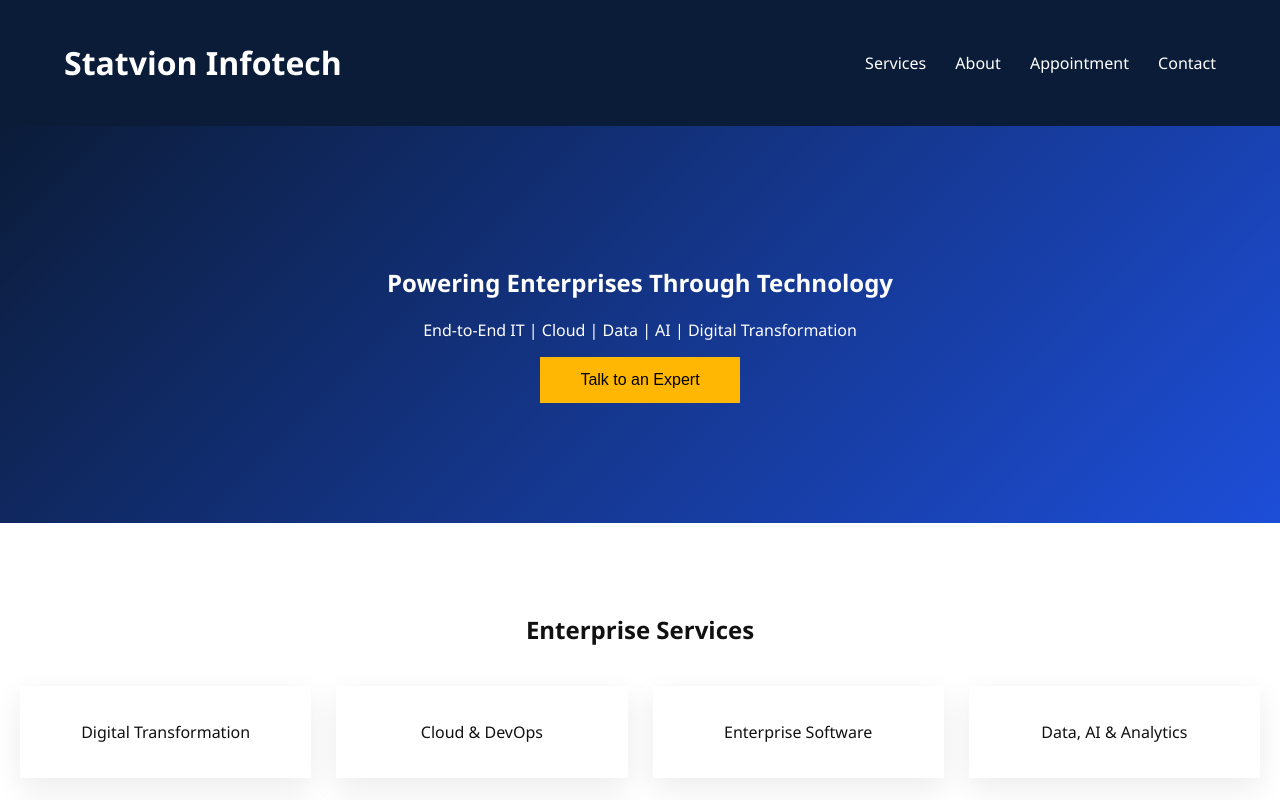
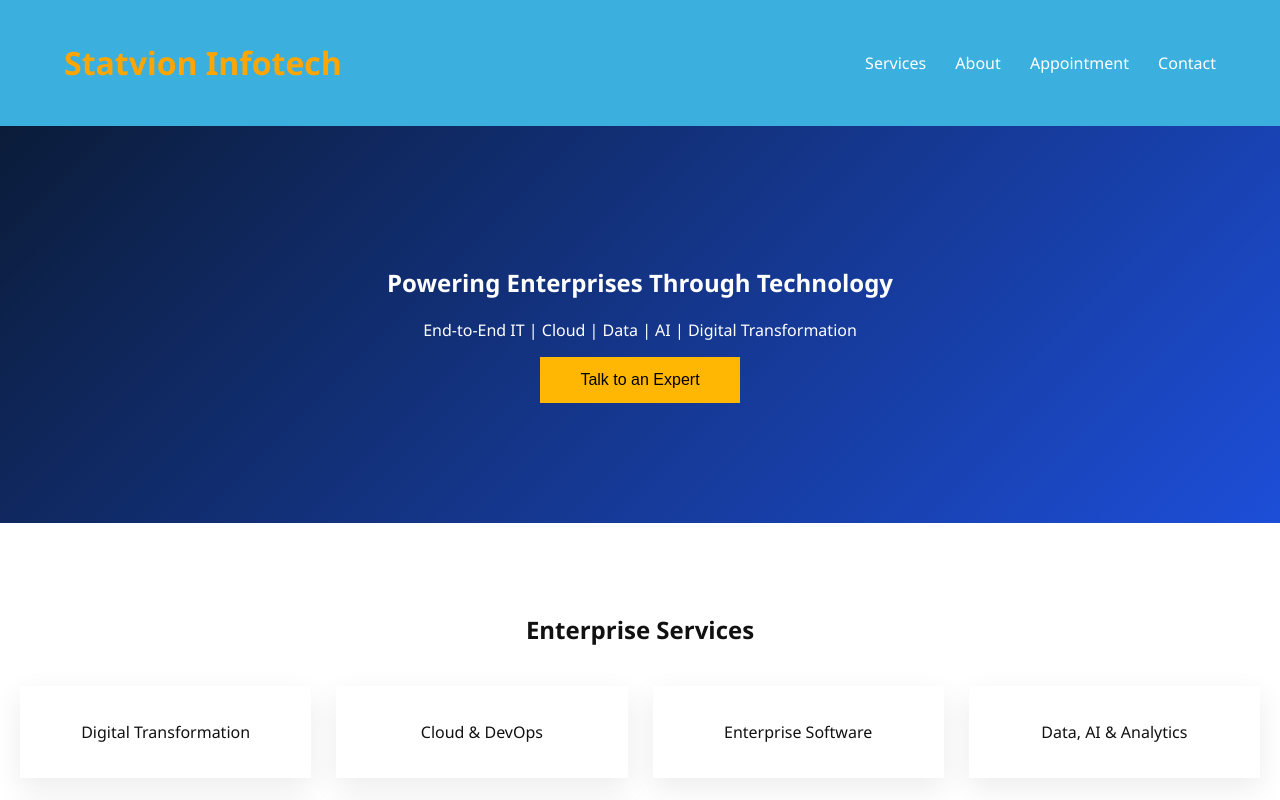
Before and after one commit to ratneshmishra2282/New, a website: page index.html in a window 1280 px wide. Shown: the top 800 px of the page. Drawn offline with Linux system fonts and the light colour scheme.

Commit message:
Update style.css

```diff
--- a/style.css
+++ b/style.css
@@ -5,9 +5,9 @@ body {
 }
 
 .header {
-    background: #0b1c39;
+    background: #3bb0de;
     padding: 20px 0;
-    color: white;
+    color: orange;
 }
 
 .container {
```
